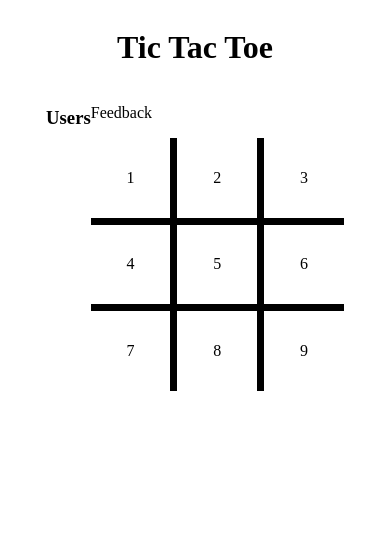
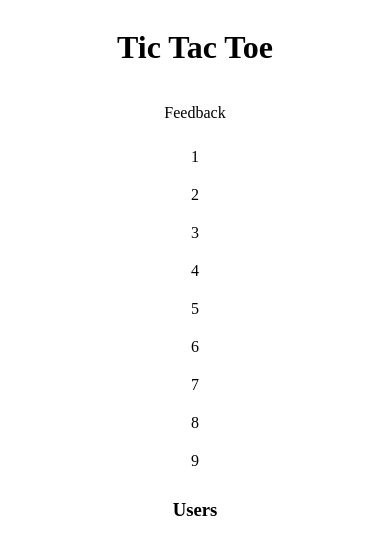
Before and after one commit to iLoveMyCat/tic-tac-toe-multiplayer, a website: page public/index.html in a window 390 px wide. Drawn offline with nearby package versions, Linux system fonts and the light colour scheme; no server answers.

Commit message:
mobile view

```diff
--- a/public/css/style.css
+++ b/public/css/style.css
@@ -11,8 +11,20 @@
 .game-main {
     display: flex;
     justify-content: center;
+    align-items: center;
     width: 70vw;
+    max-width: 700px;
 }
+
+@media screen and (max-width: 600px) {
+    .game-main {
+        flex-direction: column-reverse;
+    }
+}
+#game-controller-container{
+    padding: 50px;
+}
+
 .game-sidebar{
     flex-grow: 2;
 }
@@ -21,7 +33,7 @@
     flex-direction: column;
     flex-grow: 2;
 }
-.board {
+#board {
     display: grid;
     grid-gap: 7px;
     width: 30vh;
@@ -38,3 +50,7 @@
     justify-content: center;
     cursor: pointer;
 }
+
+#restart-btn {
+
+}
```
